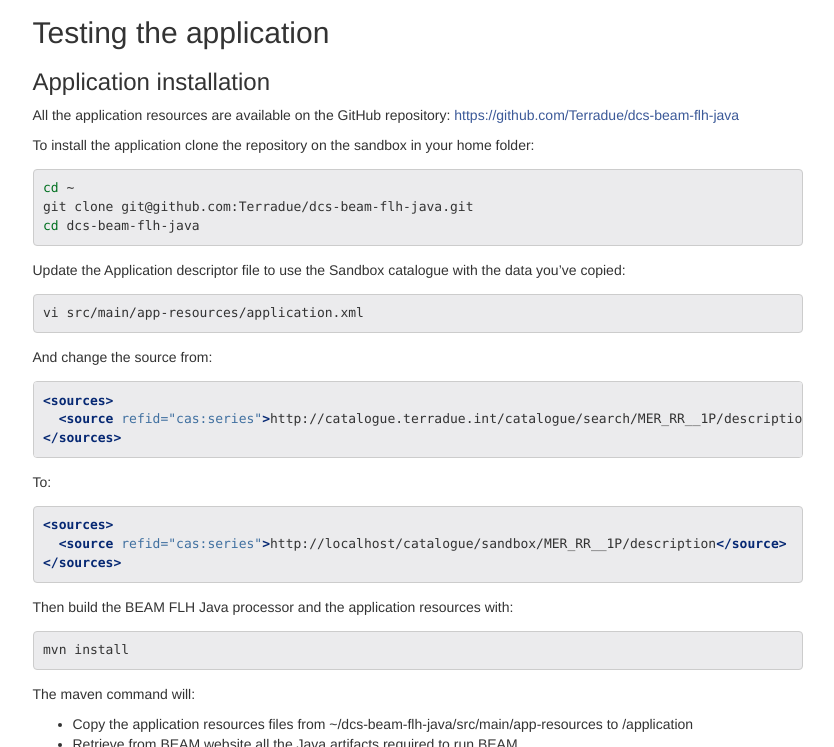
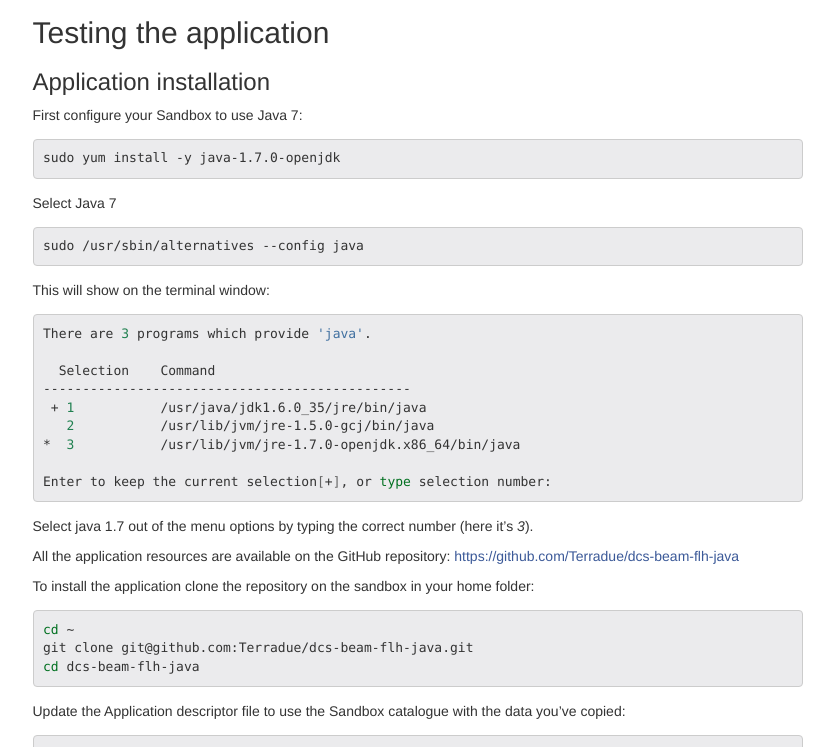
Before and after one commit to Terradue/doc-developer-sandbox, a Sphinx documentation site: the page built from source/field/ocean_color/lib_beam_flh/testing.rst, in a window 1280 px wide and 900 px high, scrolled down 1047 px, cut to the strip 153-900 px from the top of the window. Shown: the whole strip, without its empty margins (330-1164 px from the left). Built offline with Sphinx 7.4.7, drawn with Linux system fonts in a browser that asks for light colours; pages that are not in the unit, such as notebooks, are missing from menus.

Commit message:
Update testing.rst

```diff
--- a/source/field/ocean_color/lib_beam_flh/testing.rst
+++ b/source/field/ocean_color/lib_beam_flh/testing.rst
@@ -75,6 +75,34 @@ Testing the application
 
 Application installation
 ^^^^^^^^^^^^^^^^^^^^^^^^
+
+First configure your Sandbox to use Java 7:
+
+.. code-block:: bash
+
+  sudo yum install -y java-1.7.0-openjdk
+
+Select Java 7
+
+.. code-block:: bash
+
+  sudo /usr/sbin/alternatives --config java
+
+This will show on the terminal window:
+
+.. code-block:: bash
+
+  There are 3 programs which provide 'java'.
+
+    Selection    Command
+  -----------------------------------------------
+   + 1           /usr/java/jdk1.6.0_35/jre/bin/java
+     2           /usr/lib/jvm/jre-1.5.0-gcj/bin/java
+  *  3           /usr/lib/jvm/jre-1.7.0-openjdk.x86_64/bin/java
+
+  Enter to keep the current selection[+], or type selection number:
+
+Select java 1.7 out of the menu options by typing the correct number (here it's *3*).
 
 All the application resources are available on the GitHub repository: https://github.com/Terradue/dcs-beam-flh-java
 
```
